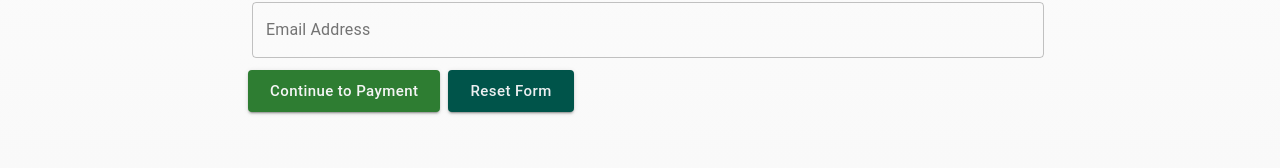
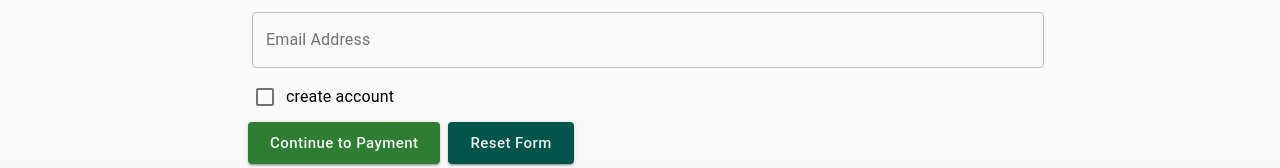
Before and after one commit to drny85/emmy-deploy, a React (Create React App) app in the folder frontend/: page /shipping in a window 1280 px wide. Shown: the part 517-685 px from the top of the page. Built offline with nearby package versions, Linux system fonts and the light colour scheme; no server answers.

Commit message:
able to create account during checkout

```diff
--- a/frontend/src/components/forms/SignupForm.jsx
+++ b/frontend/src/components/forms/SignupForm.jsx
@@ -94,6 +94,7 @@ const SignupForm = () => {
             name='email'
             value={values.email}
             error={errors.email}
+            inputProps={{ style: { textTransform: 'lowercase' } }}
             label='Email'
             onChange={handleInputChange}
           />
--- a/frontend/src/pages/auth/Login.jsx
+++ b/frontend/src/pages/auth/Login.jsx
@@ -93,6 +93,7 @@ const Login = ({ location }) => {
               name='email'
               value={values.email}
               error={errors.email}
+              inputProps={{ style: { textTransform: 'lowercase' } }}
               label='Email'
               onChange={handleInputChange}
             />
--- a/frontend/src/pages/shopping/ShippingPage.jsx
+++ b/frontend/src/pages/shopping/ShippingPage.jsx
@@ -1,10 +1,13 @@
-import { Grid } from '@material-ui/core';
+import { Checkbox, FormControlLabel, Grid } from '@material-ui/core';
 import React, { useEffect } from 'react';
 import { Form, useForm } from '../../components/useForm';
 import Controls from '../../components/controls/Controls';
 import states from '../../utils/states';
+import { signup } from '../../reduxStore/actions/userActions';
 
 import { useState } from 'react';
+import { useDispatch, useSelector } from 'react-redux';
+import Message from '../../components/Message';
 
 const initialValues = {
   name: '',
@@ -19,7 +22,12 @@ const initialValues = {
 };
 
 const ShippingPage = ({ history }) => {
+  const dispatch = useDispatch();
+  const { error, user } = useSelector((state) => state.userData);
   const [emailError, setEmailError] = useState(null);
+  const [createAccount, setCreateAccount] = useState(false);
+  const [passwordError, setPasswordError] = useState(null);
+  const [password, setPassword] = useState('');
   const validate = (fieldValues = values) => {
     let temp = { ...errors };
 
@@ -74,7 +82,7 @@ const ShippingPage = ({ history }) => {
     setValues,
   } = useForm(initialValues, true, validate);
 
-  const handleSubmit = (e) => {
+  const handleSubmit = async (e) => {
     e.preventDefault();
     if (validate()) {
       if (values.email === '') {
@@ -84,8 +92,26 @@ const ShippingPage = ({ history }) => {
         // }, 3000);
         return;
       }
+      if (createAccount && password === '') {
+        setPasswordError('password is needed for your account');
+        return;
+      }
       try {
         localStorage.setItem('shippingAddress', JSON.stringify(values));
+        if (createAccount) {
+          //create account for customer
+          const registered = await dispatch(
+            signup({
+              name: values.name,
+              lastName: values.lastName,
+              email: values.email,
+              password: password,
+            })
+          );
+          if (!registered) {
+            return;
+          }
+        }
         history.push('/order-summary');
       } catch (error) {
         console.error(error);
@@ -94,6 +120,10 @@ const ShippingPage = ({ history }) => {
 
       // resetForm()
     }
+  };
+
+  const handleCreateAccount = () => {
+    setCreateAccount(!createAccount);
   };
 
   useEffect(() => {
@@ -105,7 +135,7 @@ const ShippingPage = ({ history }) => {
       setValues({ ...shipping });
     }
     // eslint-disable-next-line
-  }, []);
+  }, [user]);
   return (
     <div
       className='main'
@@ -113,20 +143,17 @@ const ShippingPage = ({ history }) => {
         display: 'flex',
         justifyContent: 'center',
         alignItems: 'center',
+        maxWidth: '1080px',
+        margin: '30px auto',
       }}
     >
-      <Grid
-        container
-        alignItems='center'
-        justify='center'
-        direction='column'
-        style={{ maxWidth: '920px', margin: 'auto' }}
-      >
+      <Grid container alignItems='center' justify='center' direction='column'>
         <h2 style={{ textAlign: 'center', padding: '1rem' }}>
           Shipping Address
         </h2>
 
         <Form onSubmit={handleSubmit}>
+          {error && <Message type='error'>{error}</Message>}
           <Grid item container>
             <Grid item xs={12} md={6}>
               <Controls.Input
@@ -220,11 +247,39 @@ const ShippingPage = ({ history }) => {
               name='email'
               value={values.email}
               error={errors.email || emailError}
+              inputProps={{ style: { textTransform: 'lowercase' } }}
               onChange={handleInputChange}
               label='Email Address'
               placeholder='Ex. johndoe@email.com'
             />
+
+            {createAccount && (
+              <Controls.Input
+                name='password'
+                label='Password'
+                type='password'
+                error={passwordError}
+                placeholder='Enter a password for your account'
+                value={password}
+                onChange={(e) => setPassword(e.target.value)}
+              />
+            )}
           </Grid>
+          {!user && (
+            <Grid item xs={12}>
+              <FormControlLabel
+                control={
+                  <Checkbox
+                    style={{ paddingLeft: '20px' }}
+                    checked={createAccount}
+                    onChange={handleCreateAccount}
+                    name='account'
+                  />
+                }
+                label='create account'
+              />
+            </Grid>
+          )}
 
           <div className='btn_div'>
             <Controls.Button text='Continue to Payment' type='submit' />
--- a/frontend/src/reduxStore/actions/userActions.jsx
+++ b/frontend/src/reduxStore/actions/userActions.jsx
@@ -20,9 +20,11 @@ export const signup = ({ name, lastName, email, password }) => async (
     });
     dispatch({ type: USER_SIGN_UP, payload: data });
     localStorage.setItem('emmyUserData', JSON.stringify(data));
+    return true;
   } catch (error) {
     console.error(error);
     dispatch({ type: USER_ERROR, payload: responseError(error) });
+    return false;
   }
 };
 
```
